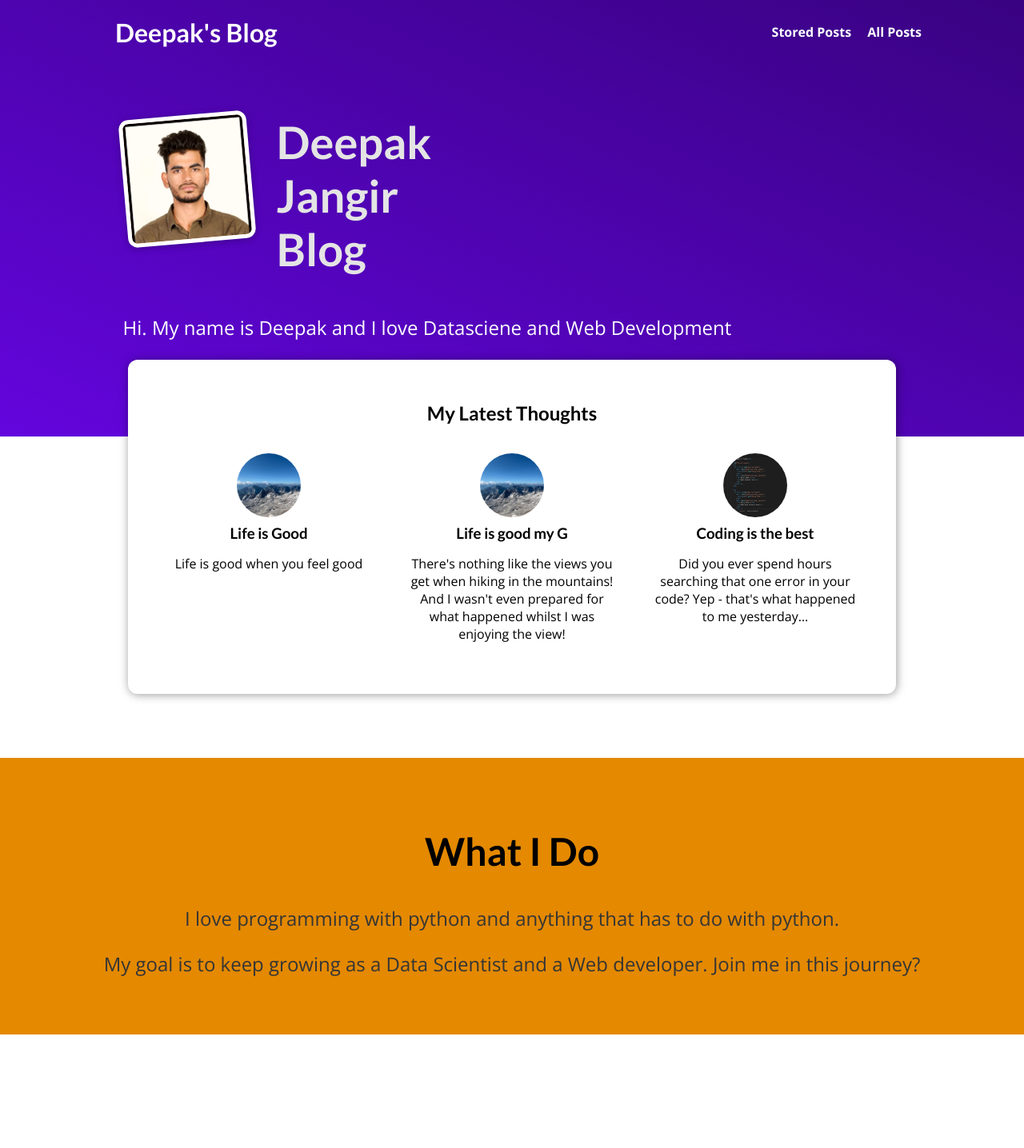
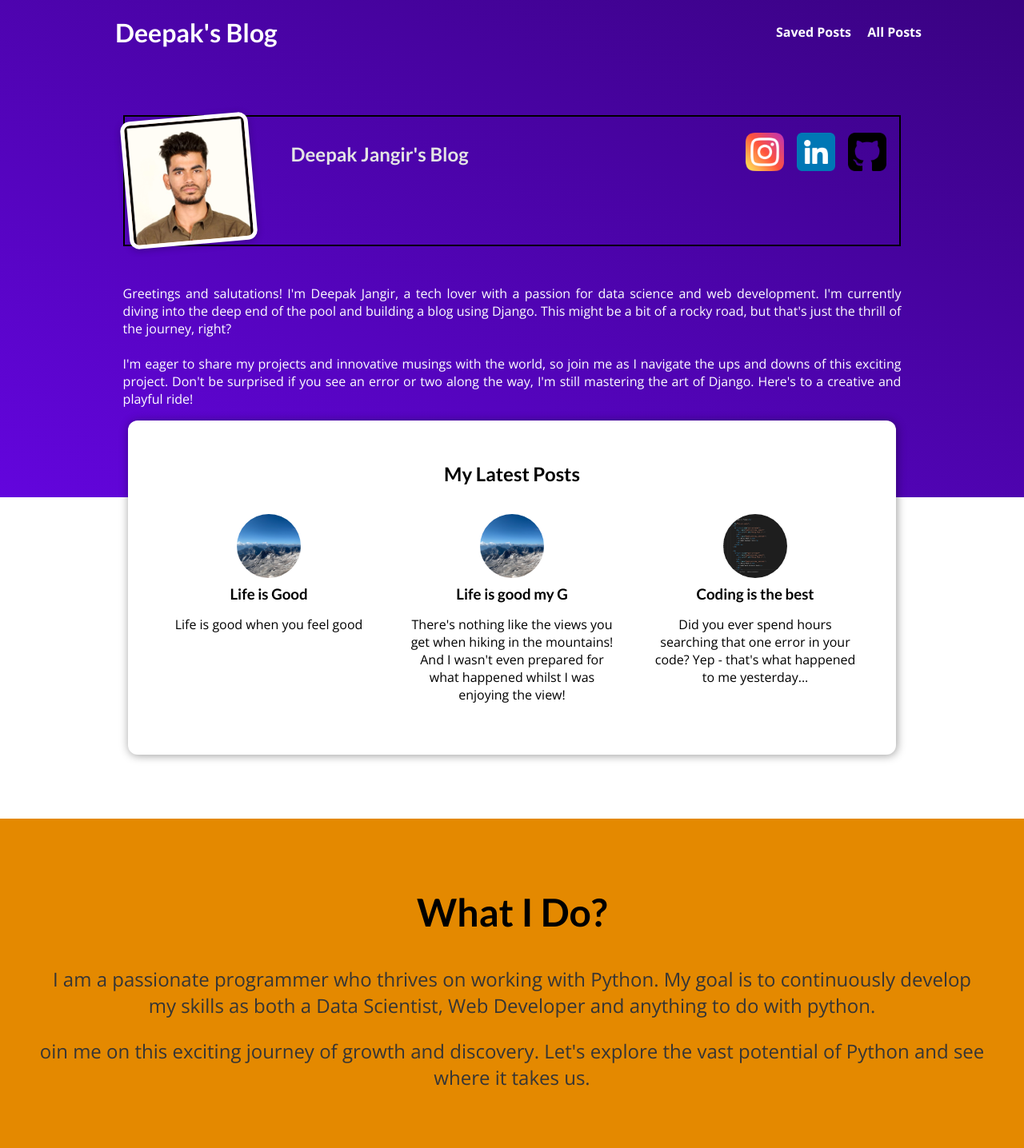
Before and after one commit to deepakjangir15/my-site, a Django app: page / in a window 1280 px wide. Shown: the whole page at 80% size. Before the commit the page ends 1294 px from the top, so only its background shows below. Run offline with Django 4.2, Linux system fonts and the light colour scheme; data comes from the database, SQL or seed files in the repository; both versions use the stored data as it was before the commit.

Commit message:
Made changes to the index page and create a button to project url

```diff
--- a/blog/models.py
+++ b/blog/models.py
@@ -30,6 +30,7 @@ class Post(models.Model):
     content = models.TextField(validators=[MinLengthValidator(10)])
     author = models.ForeignKey(Author, on_delete=models.SET_NULL, related_name='posts',null=True)
     tags = models.ManyToManyField(Tag)
+    url = models.URLField(max_length=200, blank=True, default='',null=True)
 
     def __str__(self):
         return f"{self.title}"
--- a/blog/static/blog/index.css
+++ b/blog/static/blog/index.css
@@ -5,11 +5,16 @@
 
 #welcome header {
     display: flex;
-    align-items: flex-start;
+    justify-content:space;
+    border: 2px solid black;
+    flex-direction: row;
+    /* justify-content: center; */
+    /* align-items: flex-start; */
     margin: 3rem auto;
+    flex-wrap: wrap;
 }
 
-#welcome img {
+#welcome .profile-pic {
     width: 10rem;
     height: 10rem;
     object-fit: cover;
@@ -22,15 +27,30 @@
 }
 
 #welcome h2 {
-    font-size: 3.5rem;
-    margin: 0 0 0 2rem;
+    font-size: 1.5rem;
+    margin: 2rem 0 0 3rem;
     color: #e4e4e4;
-    width: 10rem;
+    width: 20rem;
+    flex-grow: 1;
+}
+
+
+#welcome h1 a{
+    justify-self: center;
+    font-size: 1rem;
+    margin: 0 1rem 0 0;
+    color: #e4e4e4;
+    width: 1rem;
+}
+
+#welcome h1 a img {
+    width: 3rem;
+    height: 3rem;
 }
 
 #welcome p {
     color: white;
-    font-size: 1.5rem;
+    font-size: 1rem;
 }
 
 #latest-posts {
--- a/blog/templates/blog/index.html
+++ b/blog/templates/blog/index.html
@@ -13,15 +13,35 @@
 
     <section id='welcome'>
         <header>
-            <img src="{% static 'blog/images/deepak.jpeg' %}" alt="Deepak - The Author">
-            <h2>Deepak Jangir Blog</h2>
+            <img src="{% static 'blog/images/deepak.jpeg' %}" class='profile-pic' alt="Deepak - The Author">
+            <h2>Deepak Jangir's Blog</h2>
+            <h1>
+                <a href="https://www.instagram.com/deepakxpvt" target="_blank">
+                  <img src="{% static 'blog/images/instagram.png' %}" alt="Instagram Profile">
+                </a>
+              </h1>
+
+              <h1>
+                <a href="https://www.linkedin.com/in/deepak-jangir-72333a188/" target="_blank">
+                  <img src="{% static 'blog/images/linkedin.png' %}" alt="Linkedin Profile">
+                </a>
+              </h1>
+
+              <h1>
+                <a href="https://github.com/tdeepak509" target="_blank">
+                  <img src="{% static 'blog/images/github-sign.png' %}" alt="Github Profile">
+                </a>
+              </h1>
         </header>
-        <p>Hi. My name is Deepak and I love Datasciene and Web Development</p>
+
+        <p align='justify'>Greetings and salutations! I'm Deepak Jangir, a tech lover with a passion for data science and web development. I'm currently diving into the deep end of the pool and building a blog using Django. This might be a bit of a rocky road, but that's just the thrill of the journey, right?
+            <br><br>I'm eager to share my projects and innovative musings with the world, so join me as I navigate the ups and downs of this exciting project. Don't be surprised if you see an error or two along the way,
+            I'm still mastering the art of Django. Here's to a creative and playful ride!</p>
     </section>
 
 
     <section id='latest-posts'>
-        <h2>My Latest Thoughts</h2>
+        <h2>My Latest Posts</h2>
         <ul>
             {% for post in posts %}
                 {% include "blog/includes/post.html" %}
@@ -31,9 +51,10 @@
 
 
     <section id='about'>
-        <h2>What I Do</h2>
-        <p>I love programming with python and anything that has to do with python.</p>
+        <h2>What I Do?</h2>
+        <p>I am a passionate programmer who thrives on working with Python.
+        My goal is to continuously develop my skills as both a Data Scientist, Web Developer and anything to do with python. </p>
 
-        <p>My goal is to keep growing as a Data Scientist and a Web developer. Join me in this journey?</p>
+        <p>oin me on this exciting journey of growth and discovery. Let's explore the vast potential of Python and see where it takes us.</p>
     </section>
 {% endblock content %}
--- a/blog/templates/blog/post-detail.html
+++ b/blog/templates/blog/post-detail.html
@@ -34,6 +34,12 @@
             </form>
 
         </div>
+
+        <div id='post-url'>
+            <button class="button-22" role="button" > <a href="{{ post.url }}" target="_blank">Link to the Post</button>
+            {% comment %} <a href="{{ post.url }}">Link to the Post<p> {% endcomment %}
+        </div>
+
         <article>
             <img src="{{ post.image.url }}" alt="{{ post.title }}">
             <address><a href='mailto:{{ post.author.email_address }}'>{{ post.author|title }}</a></address>
--- a/templates/base.html
+++ b/templates/base.html
@@ -14,7 +14,7 @@
     <header id='main-navigation'>
         <h1><a href="{% url 'index-page' %}">Deepak's Blog</a></h1>
         <nav>
-            <a href="{% url 'read-later' %}">Stored Posts</a>
+            <a href="{% url 'read-later' %}">Saved Posts</a>
             <a href="{% url 'posts-page' %}">All Posts</a>
         </nav>
     </header>
```
Also changed, not shown: blog/static/blog/post-detail.css (+39 -0 lines), blog/static/blog/images/github-sign.png (added), blog/static/blog/images/instagram.png (added), blog/static/blog/images/linkedin.png (added), db.sqlite3 (deleted), uploads/posts/Screenshot_2023-02-08_at_11.59.04.png (added), 1 other file.
